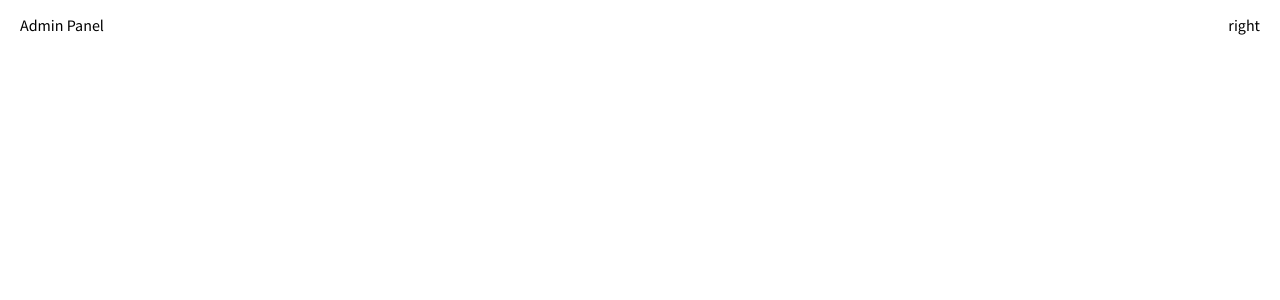
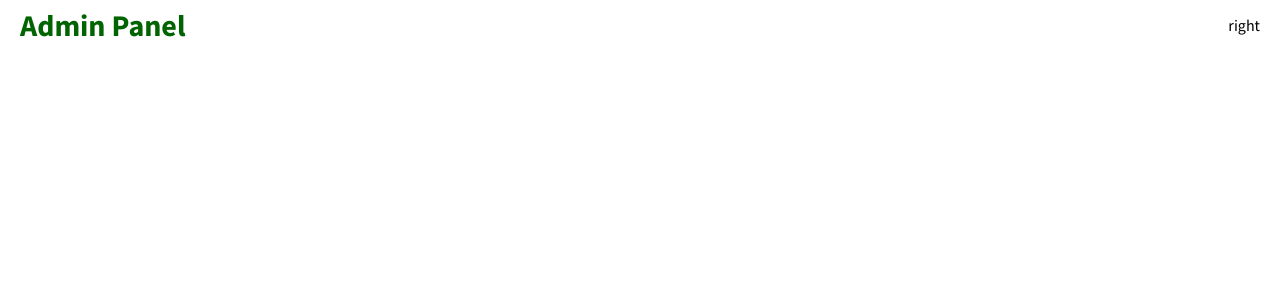
Before and after one commit to PJMantoss/admin_panel, a React (Create React App) app: page / in a window 1280 px wide. Shown: the top 300 px of the page. Built offline with nearby package versions, Linux system fonts and the light colour scheme.

Commit message:
update TopBar component

```diff
--- a/src/components/topbar/TopBar.css
+++ b/src/components/topbar/TopBar.css
@@ -11,3 +11,9 @@
     justify-content: space-between;
     align-items: center;
 }
+
+.logo {
+    font-size: 30px;
+    color: darkgreen;
+    font-weight: bold;
+}
```
